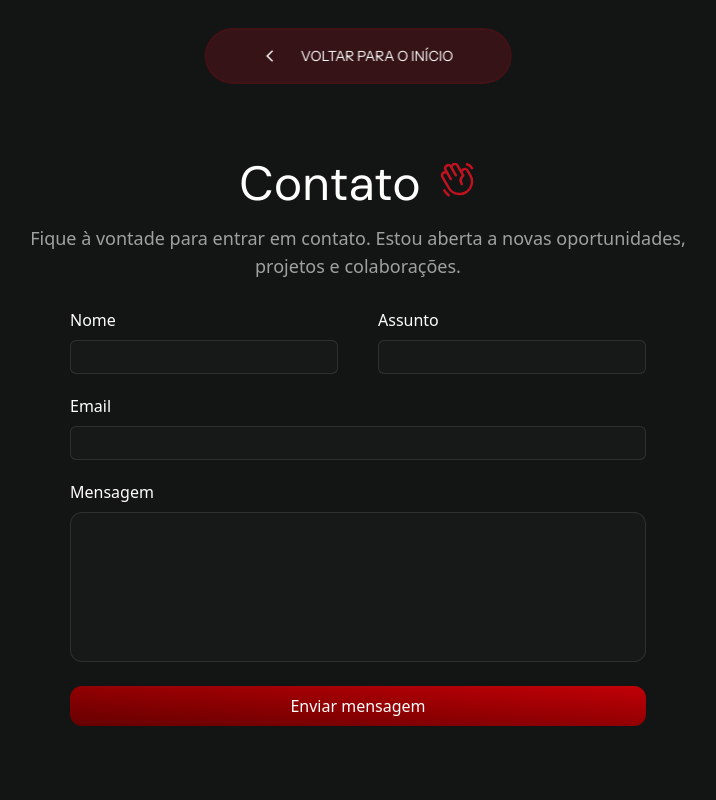
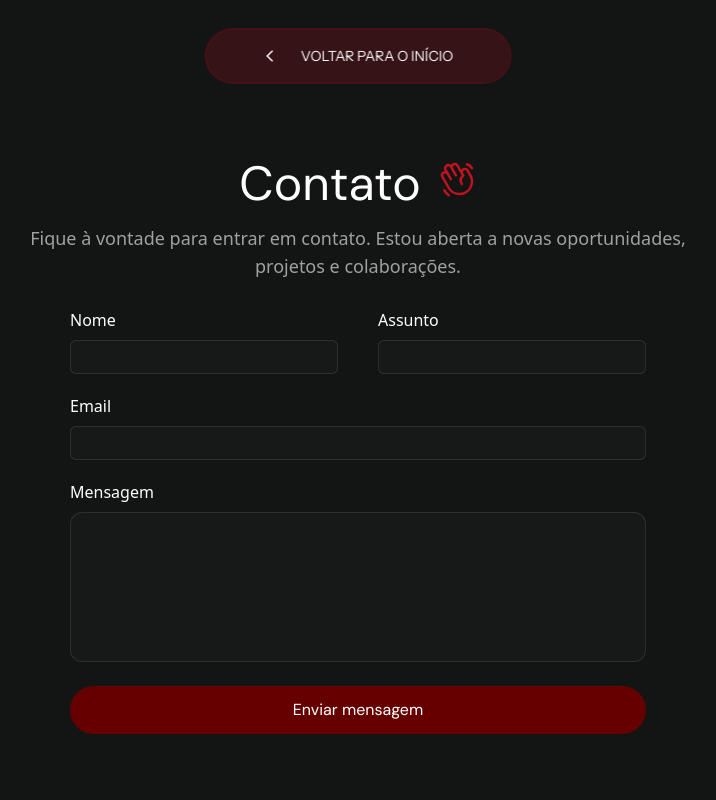
Before and after one commit to michaelleoliveir/mikl_portfolio, a Next.js app: page /contact in a window 1280 px wide. Shown: the top 800 px of the page, without its empty margins (282-998 px from the left). Built offline with nearby package versions, Linux system fonts and the light colour scheme; a web font is replaced by a local one.

Commit message:
feat: improves the style of the contact form with new styles for the button and spinner

```diff
--- a/src/components/layout/Contact.tsx
+++ b/src/components/layout/Contact.tsx
@@ -96,11 +96,11 @@ const ContactForm = () => {
                     </div>
                     <div className='mt-6'>
                         {isSubmitting ? (
-                            <div className='flex justify-center p-2 rounded-xl text-letter items-center w-full bg-linear-to-tr from-zinc-600 to-stone-900'>
-                                <Spinner className="size-6" />
+                            <div className='flex justify-center w-full font-dm-sans py-3 rounded-full items-center bg-linear-to-tr from-zinc-600 to-stone-900'>
+                                <Spinner className="size-6 text-letter" />
                             </div>
                         ) : (
-                            <button type="submit" className='cursor-pointer w-full p-2 rounded-xl bg-linear-to-tr from-highlight-darker to-red-700 text-letter'>Enviar mensagem</button>
+                            <button type="submit" className='w-full font-dm-sans py-3 rounded-full bg-highlight-darker text-white transition-all hover:shadow-[0_0_25px_rgba(66,00,00,1.3)]'>Enviar mensagem</button>
                         )}
                     </div>
                 </form>
```
